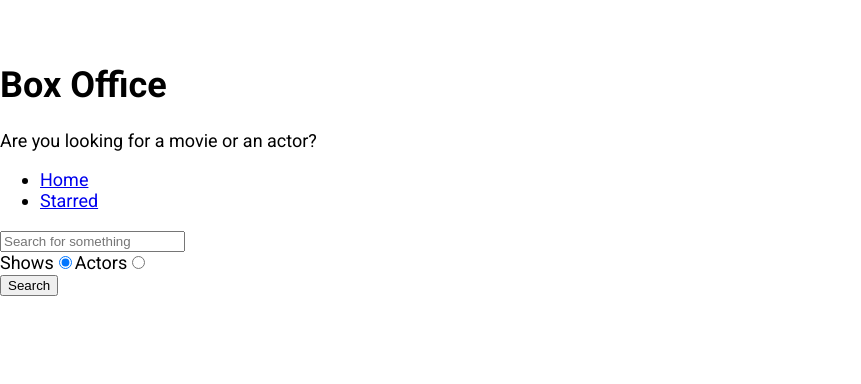
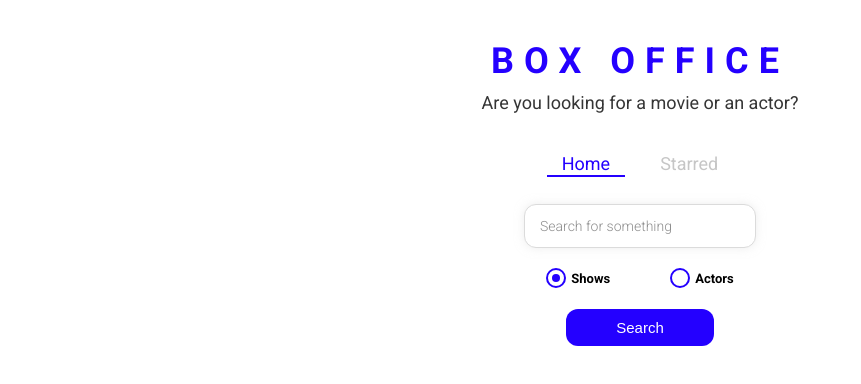
Before and after one commit to hetref/box-office, a React (Create React App) app: page / in a window 1280 px wide. Shown: the top 384 px of the page, without its empty margins (0-861 px from the left). Built offline with nearby package versions, Linux system fonts and the light colour scheme.

Commit message:
Styled Entire App

```diff
--- a/src/App.js
+++ b/src/App.js
@@ -5,15 +5,26 @@
 import NotFound from './pages/NotFound';
 import Show from './pages/Show';
 import Starred from './pages/Starred';
+import { ThemeProvider } from 'styled-components';
+
+const theme = {
+  mainColors: {
+    blue: '#2400ff',
+    gray: '#c6c6c6',
+    dark: '#353535',
+  },
+};
 
 function App() {
   return (
+    <ThemeProvider theme={theme}>
       <Routes>
         <Route path="/" exact element={<Home />} />
         <Route path="/starred" exact element={<Starred />} />
         <Route path="/show/:id" exact element={<Show />} />
         <Route path="*" exact element={<NotFound />} />
       </Routes>
+    </ThemeProvider>
   );
 }
 
--- /dev/null
+++ b/src/components/CustomRadio.jsx
@@ -0,0 +1,68 @@
+import React from 'react';
+import styled from 'styled-components';
+
+const RadioWrapper = styled.label`
+  display: block;
+  position: relative;
+  padding-left: 25px;
+  cursor: pointer;
+  font-size: 13px;
+  user-select: none;
+  font-weight: 700;
+  line-height: 1.65;
+
+  input {
+    position: absolute;
+    opacity: 0;
+    cursor: pointer;
+  }
+
+  span {
+    position: absolute;
+    top: 0;
+    left: 0;
+    height: 16px;
+    width: 16px;
+    background-color: #fff;
+    border: 2px solid ${({ theme }) => theme.mainColors.blue};
+    border-radius: 50%;
+  }
+
+  input:checked ~ span {
+    background-color: #fff;
+    border: 2px solid ${({ theme }) => theme.mainColors.blue};
+  }
+
+  span:after {
+    content: '';
+    position: absolute;
+    display: none;
+  }
+
+  input:checked ~ span:after {
+    display: block;
+  }
+
+  span:after {
+    top: 4px;
+    left: 4px;
+    width: 8px;
+    height: 8px;
+    border-radius: 50%;
+    background: ${({ theme }) => theme.mainColors.blue};
+  }
+`;
+
+const CustomRadio = ({ label, ...restProps }) => {
+  return (
+    <div>
+      <RadioWrapper htmlFor={restProps.id}>
+        {label}
+        <input {...restProps} type="radio" />
+        <span />
+      </RadioWrapper>
+    </div>
+  );
+};
+
+export default CustomRadio;
--- a/src/components/Navs.jsx
+++ b/src/components/Navs.jsx
@@ -1,5 +1,6 @@
 import React from 'react';
-import { Link } from 'react-router-dom';
+import { useLocation } from 'react-router';
+import { LinkStyled, NavList } from './Navs.styled';
 
 const LINKS = [
   { to: '/', text: 'Home' },
@@ -7,15 +8,22 @@
 ];
 
 const Navs = () => {
+  const location = useLocation();
+
   return (
     <div>
-      <ul>
+      <NavList>
         {LINKS.map(item => (
           <li key={item.to}>
-            <Link to={item.to}>{item.text}</Link>
+            <LinkStyled
+              to={item.to}
+              className={item.to === location.pathname ? 'active' : ''}
+            >
+              {item.text}
+            </LinkStyled>
           </li>
         ))}
-      </ul>
+      </NavList>
     </div>
   );
 };
--- /dev/null
+++ b/src/components/Navs.styled.js
@@ -0,0 +1,41 @@
+import styled from 'styled-components';
+import { Link } from 'react-router-dom';
+
+export const NavList = styled.ul`
+  display: flex;
+  justify-content: center;
+  list-style: none;
+  margin: 0 0 30px;
+  padding: 0;
+`;
+
+export const LinkStyled = styled(Link)`
+  margin: 0 10px;
+  padding: 3px 15px;
+  position: relative;
+  text-decoration: none;
+  color: ${({ theme }) => theme.mainColors.gray};
+  &.active {
+    color: ${({ theme }) => theme.mainColors.blue};
+    &:after {
+      content: '';
+      position: absolute;
+      display: block;
+      height: 2px;
+      left: 0%;
+      bottom: 0;
+      background-color: ${({ theme }) => theme.mainColors.blue};
+      animation: slide-in 0.3s ease-in forwards;
+      @keyframes slide-in {
+        from {
+          left: 50%;
+          width: 0;
+        }
+        to {
+          left: 0%;
+          width: 100%;
+        }
+      }
+    }
+  }
+`;
--- a/src/components/Title.jsx
+++ b/src/components/Title.jsx
@@ -1,11 +1,12 @@
 import React from 'react';
+import { TitleWrapper } from './Title.styled';
 
 const Title = ({ title, subtitle }) => {
   return (
-    <div>
+    <TitleWrapper>
       <h1>{title}</h1>
       <p>{subtitle}</p>
-    </div>
+    </TitleWrapper>
   );
 };
 
--- /dev/null
+++ b/src/components/Title.styled.js
@@ -0,0 +1,18 @@
+import styled from 'styled-components';
+
+export const TitleWrapper = styled.div`
+  text-align: center;
+  margin: 0 0 40px;
+
+  h1 {
+    color: ${({ theme }) => theme.mainColors.blue};
+    letter-spacing: 10px;
+    text-transform: uppercase;
+    margin: 0 0 10px;
+  }
+
+  p {
+    color: ${({ theme }) => theme.mainColors.dark};
+    margin: 0;
+  }
+`;
--- a/src/pages/Home.jsx
+++ b/src/pages/Home.jsx
@@ -4,6 +4,12 @@
 import ShowGrid from '../components/show/ShowGrid';
 import ActorGrid from '../components/actor/ActorGrid';
 import { useLastQuery } from '../misc/custom-hooks';
+import {
+  RadioInputsWrapper,
+  SearchButtonWrapper,
+  SearchInput,
+} from './Home.styled';
+import CustomRadio from '../components/CustomRadio';
 
 const Home = () => {
   const [input, setInput] = useLastQuery();
@@ -49,7 +55,7 @@
 
   return (
     <MainPageLayout>
-      <input
+      <SearchInput
         type="text"
         placeholder="Search for something"
         onChange={onInputChange}
@@ -57,33 +63,33 @@
         value={input}
       />
 
-      <div>
-        <label htmlFor="shows-search">
-          Shows
-          <input
+      <RadioInputsWrapper>
+        <div>
+          <CustomRadio
             id="shows-search"
-            type="radio"
+            label="Shows"
             value="shows"
             checked={isShowsSearch}
             onChange={onRadioChange}
           />
-        </label>
+        </div>
 
-        <label htmlFor="actors-search">
-          Actors
-          <input
+        <div>
+          <CustomRadio
             id="actors-search"
-            type="radio"
+            label="Actors"
             value="people"
             checked={!isShowsSearch}
             onChange={onRadioChange}
           />
-        </label>
-      </div>
+        </div>
+      </RadioInputsWrapper>
 
-      <button type="button" onClick={onSearch}>
-        Search
-      </button>
+      <SearchButtonWrapper>
+        <button type="button" onClick={onSearch}>
+          Search
+        </button>
+      </SearchButtonWrapper>
       {renderResults()}
     </MainPageLayout>
   );
--- /dev/null
+++ b/src/pages/Home.styled.js
@@ -0,0 +1,49 @@
+import styled from 'styled-components';
+
+export const SearchInput = styled.input`
+  display: block;
+  font-family: 'Roboto', sans-serif;
+  width: 200px;
+  margin: auto;
+  outline: none;
+  padding: 13px 15px;
+  border: 1px solid #dbdbdb;
+  box-shadow: 0px 0px 10px 0px rgba(219, 219, 219, 0.5);
+  font-size: 14px;
+  border-radius: 12px;
+  color: #8d8d8d;
+
+  &::placeholder {
+    font-weight: 300;
+    color: #8d8d8d;
+  }
+`;
+
+export const RadioInputsWrapper = styled.div`
+  display: flex;
+  justify-content: center;
+  margin: 20px 0;
+
+  div {
+    margin: 0 15px;
+  }
+`;
+
+export const SearchButtonWrapper = styled.div`
+  text-align: center;
+  margin-bottom: 35px;
+
+  button {
+    color: #fff;
+    background-color: ${({ theme }) => theme.mainColors.blue};
+    margin: auto;
+    padding: 10px 50px;
+    font-size: 15px;
+    border: none;
+    outline: none;
+    border-radius: 12px;
+    &:hover {
+      cursor: pointer;
+    }
+  }
+`;
```
Lines whose indentation alone changed are shown as unchanged.
